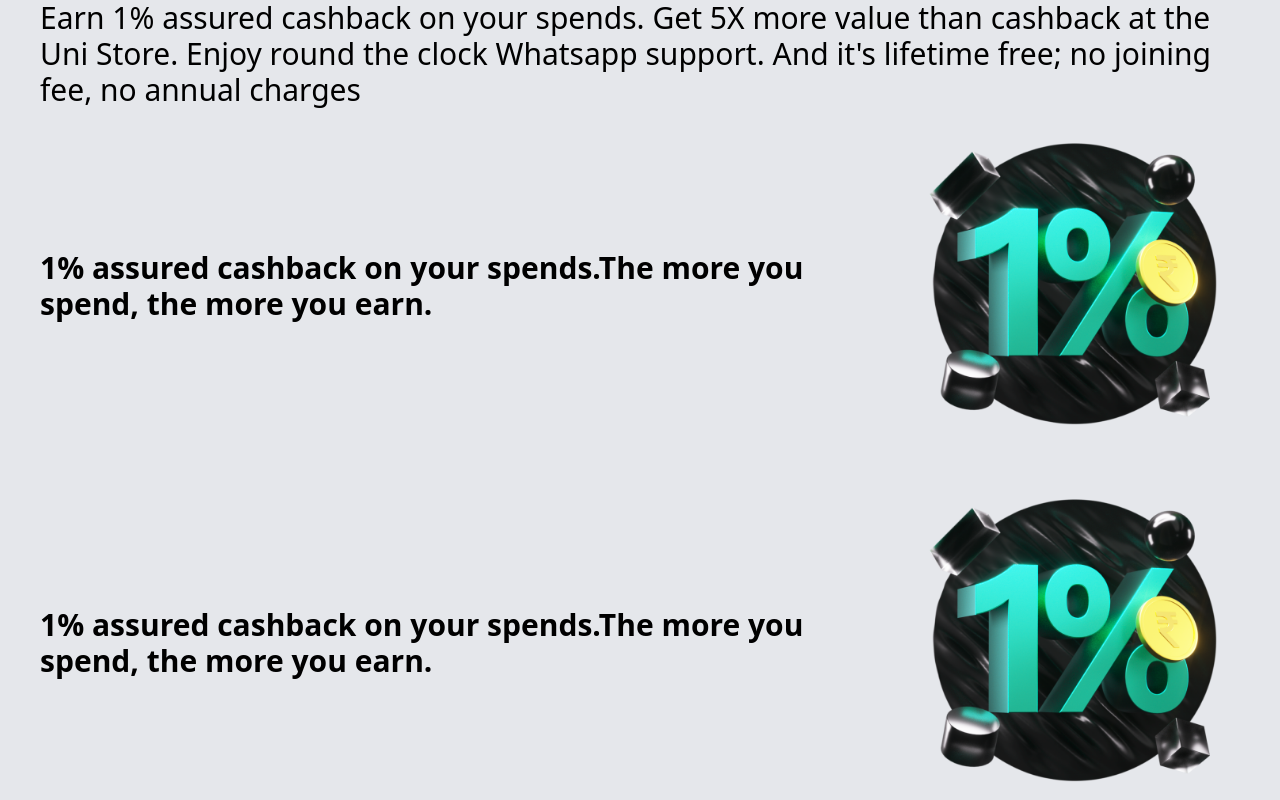
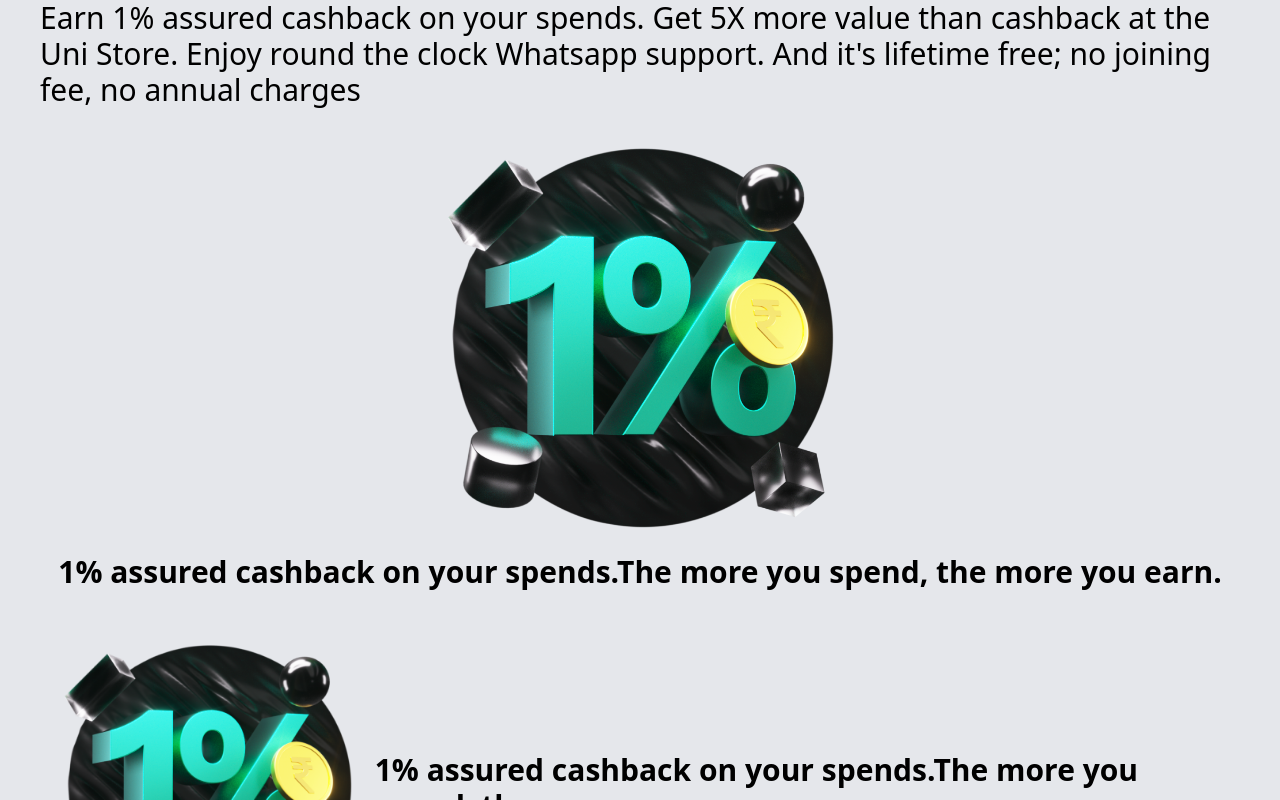
Before and after one commit to cybo-neutron/unicard-clone, a React (Vite) app: page / in a window 1280 px wide. Shown: the part 840-1640 px from the top of the page. Built offline with nearby package versions, Linux system fonts and the light colour scheme.

Commit message:
UI improvements

```diff
--- a/index.html
+++ b/index.html
@@ -2,9 +2,9 @@
 <html lang="en">
   <head>
     <meta charset="UTF-8" />
-    <link rel="icon" type="image/svg+xml" href="/vite.svg" />
+    <link rel="icon" type="image/svg+xml" href="/SBM.svg" />
     <meta name="viewport" content="width=device-width, initial-scale=1.0" />
-    <title>Vite + React</title>
+    <title>Uni Cards - The Pay 1/3rd Card</title>
   </head>
   <body>
     <div id="root"></div>
--- a/src/Components/Section2.jsx
+++ b/src/Components/Section2.jsx
@@ -17,6 +17,7 @@
         <Comp
           text="1% assured cashback on your spends.The more you spend, the more you earn."
           image="one_percent_cashback.png"
+          rev={true}
         />
         <Comp
           text="1% assured cashback on your spends.The more you spend, the more you earn."
@@ -32,9 +33,13 @@
 }
 
 function Comp(props) {
-  const { image, text } = props;
+  const { image, text, rev } = props;
   return (
-    <div className="flex flex-col justify-center items-center md:flex-row-reverse">
+    <div
+      className={`flex flex-col justify-center items-center md:${
+        rev ? "flex-row" : "flex-row-reverse"
+      }`}
+    >
       <div>
         <img src={image} alt="" className="w-[250px] md:w-[450px] " />
       </div>
--- a/src/Components/section1.jsx
+++ b/src/Components/section1.jsx
@@ -43,11 +43,11 @@
 
       <section className="flex flex-col sm:flex-row-reverse my-auto mx-5">
         {/* image */}
-        <div className="w-[200px] sm:w-full self-start sm:self-center">
+        <div className="w-[200px] sm:flex-1 self-start sm:self-center">
           <img src="nx_wave_hero.png" alt="" className="" />
         </div>
 
-        <div className="my-auto  w-full">
+        <div className="my-auto flex-1">
           <div className="text-3xl font-semibold sm:text-6xl w-[400px] sm:w-full">
             <span className="font-extrabold">NX Wave.</span> The next-gen credit
             card for those who love rewards.
```
